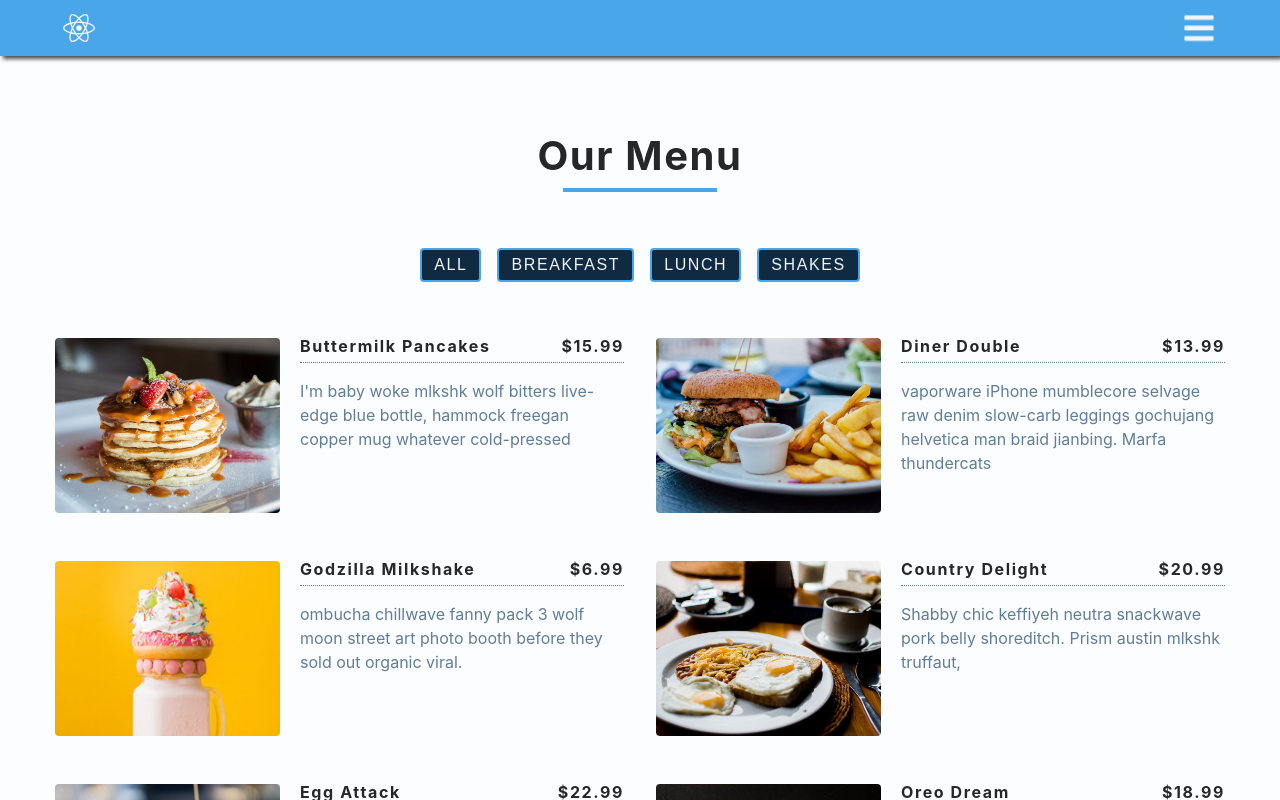
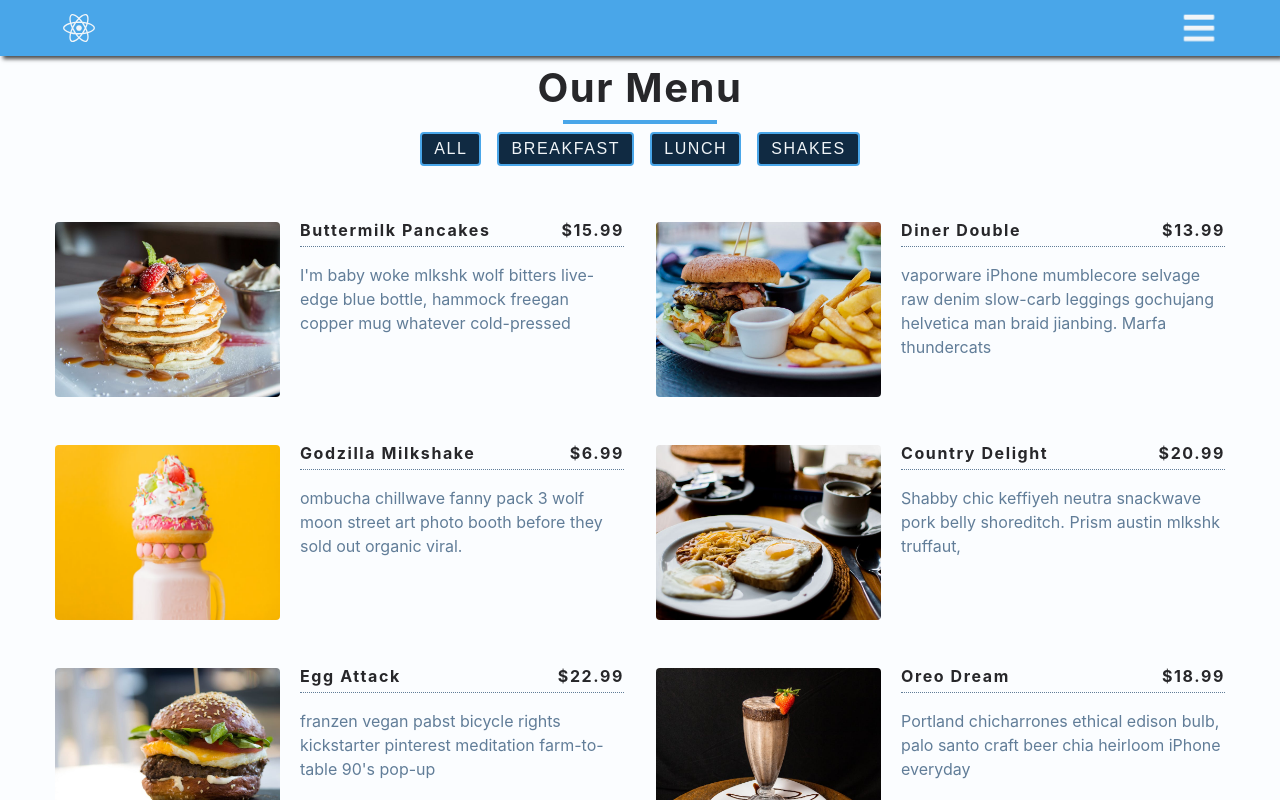
Before and after one commit to mshuber1981/React-JS, a React (Create React App) app: page /#/Menu in a window 1280 px wide. Shown: the top 800 px of the page. Built offline with nearby package versions, Linux system fonts and the light colour scheme; no server answers.

Commit message:
Updating Title styles

```diff
--- a/src/components/styledComponents.js
+++ b/src/components/styledComponents.js
@@ -23,13 +23,13 @@ export const bounce = keyframes`
 // Titles
 export const Title = styled.div`
   display: inline-block;
-  margin: 5rem 0 2.5rem;
+  margin-top: 0.75rem;
 
   .underline {
     height: 0.25rem;
     width: 75%;
     background: var(--clr-primary-5);
-    margin: 0.5rem auto;
+    margin: 0.5rem auto 0;
   }
 `;
 
```
